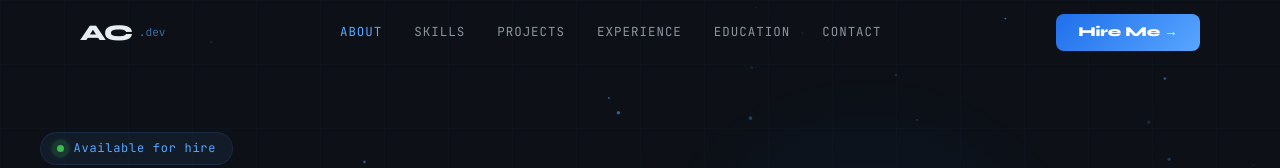
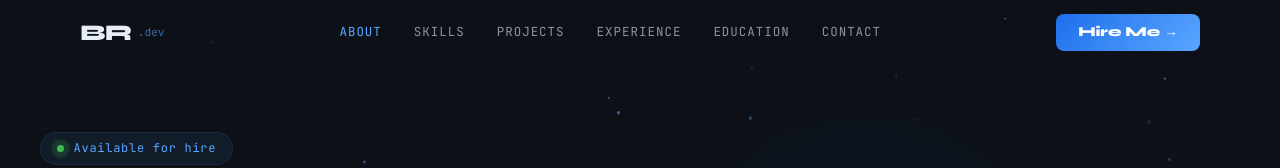
Before and after one commit to BIJIN23/Bijin-Raju-Portofolio, a Next.js app: page / in a window 1280 px wide. Shown: the top 168 px of the page. Built offline with nearby package versions, Linux system fonts and the light colour scheme.

Commit message:
release-1/Updated the Page UI

```diff
--- a/app/page.tsx
+++ b/app/page.tsx
@@ -124,8 +124,8 @@ const NAV = ["About", "Skills", "Projects", "Experience", "Education", "Contact"
 /* ════════════════════════════════════════════════
    HOOKS
 ════════════════════════════════════════════════ */
-function useInView(threshold = 0.1): [React.RefObject<HTMLDivElement>, boolean] {
-  const ref = useRef<HTMLDivElement>(null);
+function useInView(threshold = 0.1): [React.RefObject<HTMLDivElement | null>, boolean] {
+  const ref = useRef<HTMLDivElement | null>(null);
   const [v, setV] = useState(false);
   useEffect(() => {
     const o = new IntersectionObserver(
@@ -724,7 +724,7 @@ export default function Portfolio() {
         <div style={{ maxWidth: 1200, margin: "0 auto", padding: "0 2.5rem", width: "100%", display: "flex", alignItems: "center", justifyContent: "space-between" }}>
           {/* logo */}
           <div onClick={() => go("About")} style={{ cursor: "pointer", display: "flex", alignItems: "center", gap: "0.4rem" }}>
-            <span style={{ fontFamily: "'Syne', sans-serif", fontWeight: 900, fontSize: "1.4rem", color: C.text, letterSpacing: "-0.04em" }}>AC</span>
+            <span style={{ fontFamily: "'Syne', sans-serif", fontWeight: 900, fontSize: "1.4rem", color: C.text, letterSpacing: "-0.04em" }}>BR</span>
             <span style={{ fontFamily: "'JetBrains Mono', monospace", fontSize: "0.7rem", color: C.blue, opacity: 0.6 }}>.dev</span>
           </div>
           {/* links */}
```
